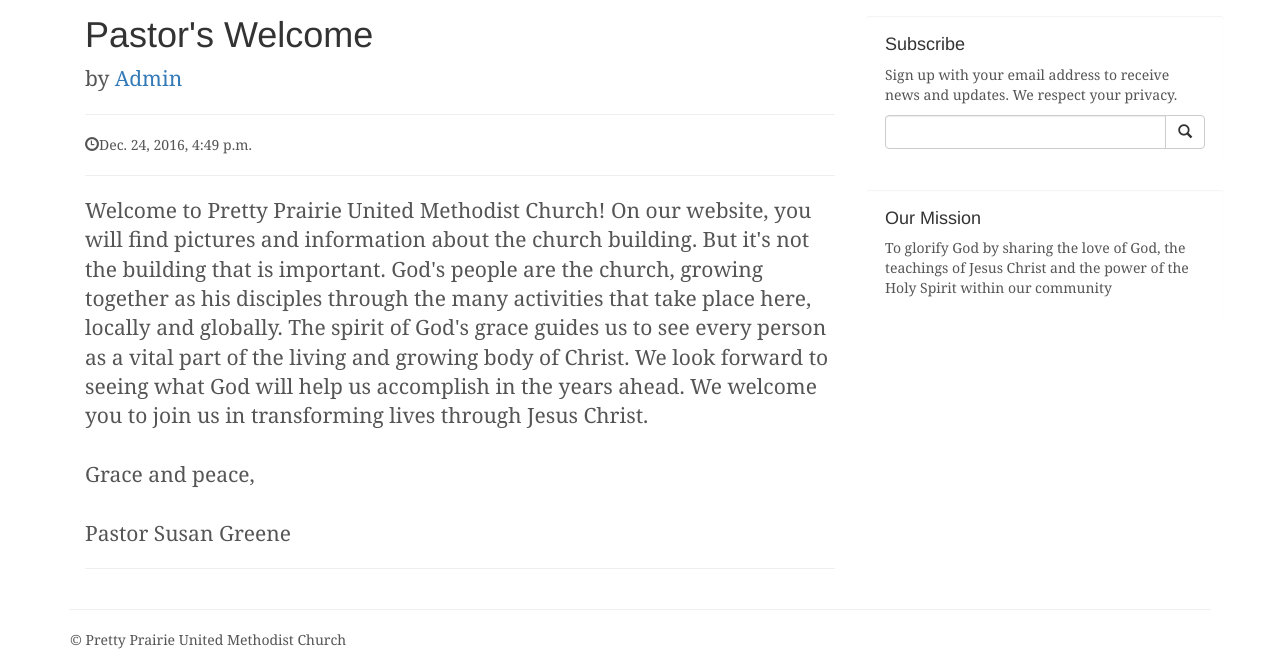
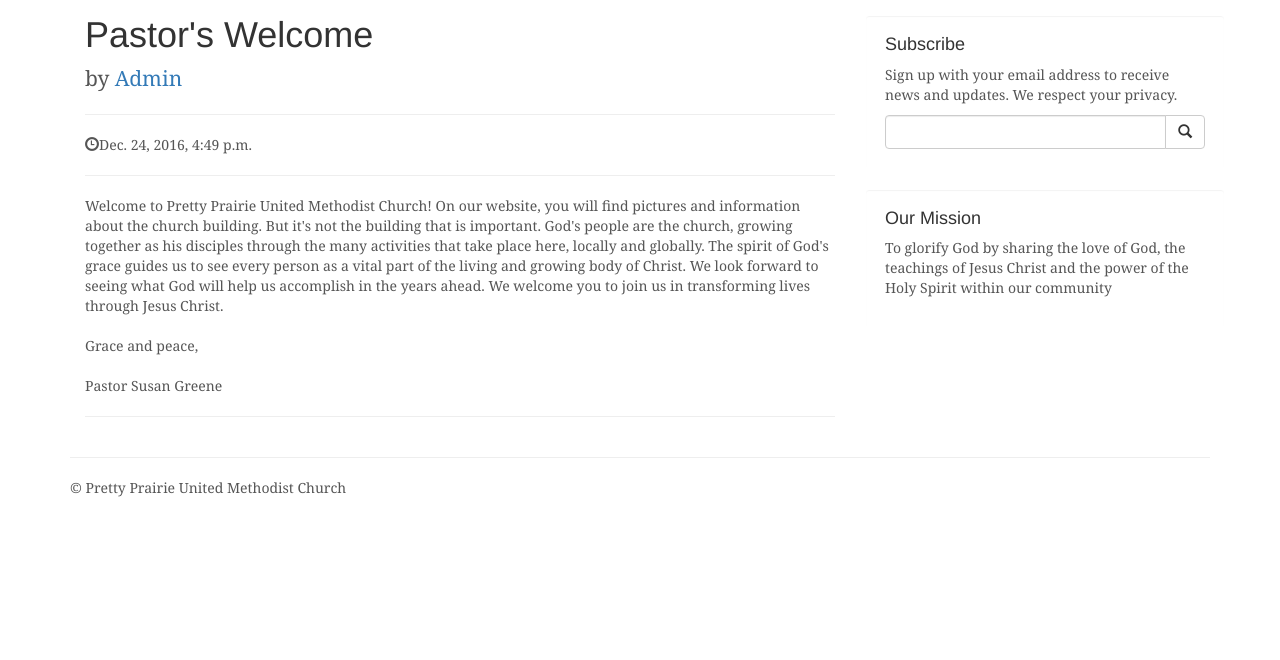
Before and after one commit to KatherineMichel/self-hosted-church-website-django, a Django app: page /blog/post/1/ in a window 1280 px wide. Shown: the part 203-863 px from the top of the page. After the commit the page ends 700 px from the top, so only its background shows below. Run offline with Django 3.2, Linux system fonts and the light colour scheme; data comes from the database, SQL or seed files in the repository; some libraries are stand-ins or nearby versions; some web fonts are replaced.

Commit message:
Fixing blog detail style

```diff
--- a/templates/post-detail.html
+++ b/templates/post-detail.html
@@ -35,7 +35,8 @@
                 <hr>-->
 
                 <!-- Post Content -->
-                <p class="lead">{{ post.text|linebreaksbr }}</p>
+                <p>{{ post.text|linebreaksbr }}</p>
+
                 <hr>
 
 
```
